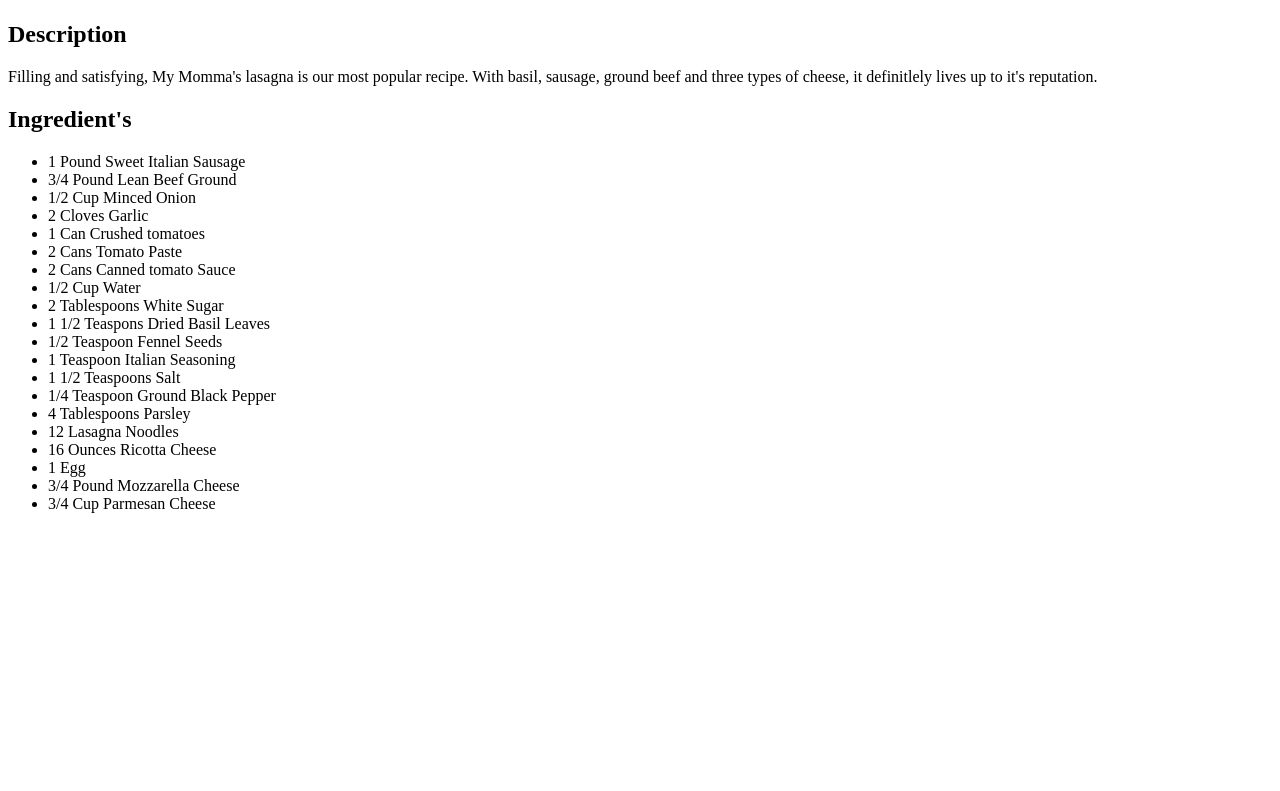
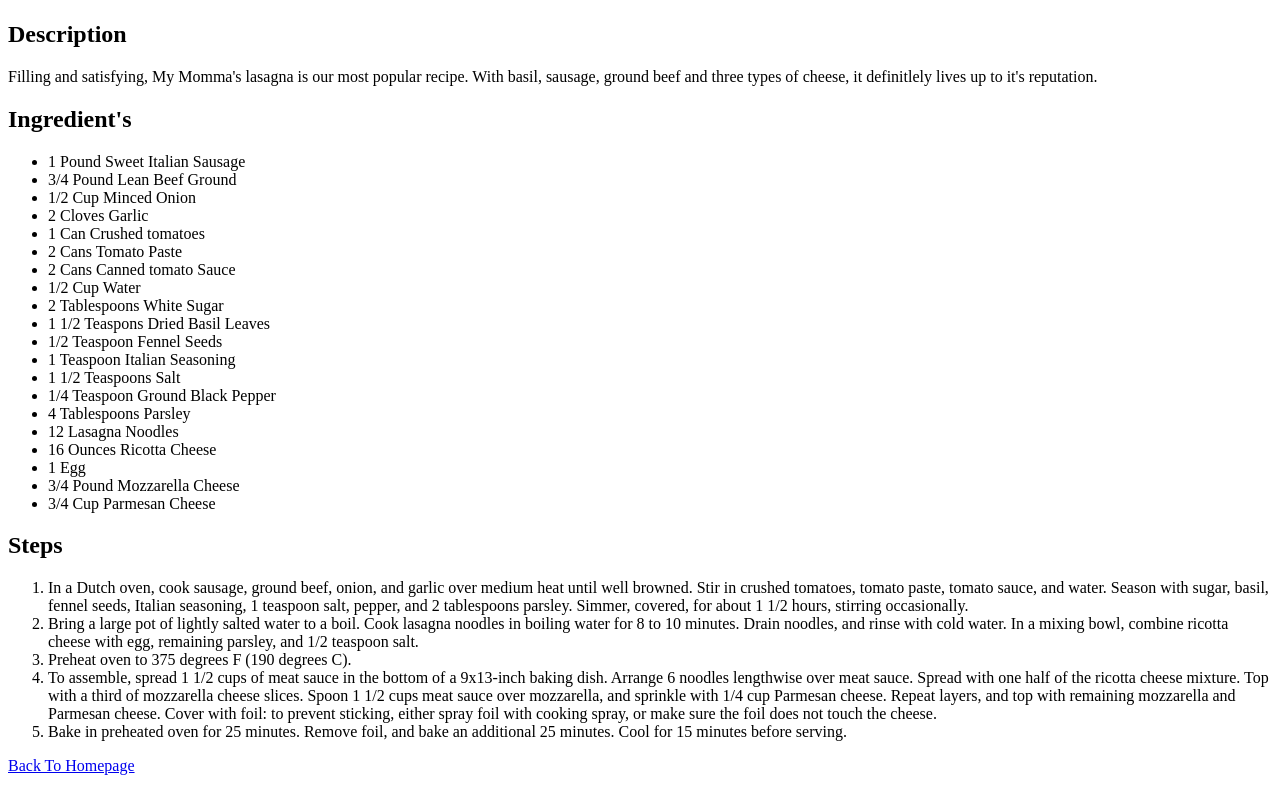
Before and after one commit to lewisio13893/odin-recipes, a plain HTML site: page recipes/lasagna.html in a window 1280 px wide. Shown: the part 383-1174 px from the top of the page. Before the commit the page ends 912 px from the top, so only its background shows below. Drawn offline with Linux system fonts and the light colour scheme.

Commit message:
Updated Webpage with new recipes
Added Macaroni Cheese and included Description, Ingredients, Steps and Image File
Added Image Directory
Uploaded Images to all Pages
Included Links to all Pages
Fixed Grammatical Errors

```diff
--- a/recipes/lasagna.html
+++ b/recipes/lasagna.html
@@ -32,13 +32,16 @@
                 <li>1 Egg</li>
                 <li>3/4 Pound Mozzarella Cheese</li>
                 <li>3/4 Cup Parmesan Cheese</li>
+            </ul>
+        <h2>Steps</h2>
+            <ol>
+                <li>In a Dutch oven, cook sausage, ground beef, onion, and garlic over medium heat until well browned. Stir in crushed tomatoes, tomato paste, tomato sauce, and water. Season with sugar, basil, fennel seeds, Italian seasoning, 1 teaspoon salt, pepper, and 2 tablespoons parsley. Simmer, covered, for about 1 1/2 hours, stirring occasionally.</li>
+                <li>Bring a large pot of lightly salted water to a boil. Cook lasagna noodles in boiling water for 8 to 10 minutes. Drain noodles, and rinse with cold water. In a mixing bowl, combine ricotta cheese with egg, remaining parsley, and 1/2 teaspoon salt.</li>
+                <li>Preheat oven to 375 degrees F (190 degrees C).</li>
+                <li>To assemble, spread 1 1/2 cups of meat sauce in the bottom of a 9x13-inch baking dish. Arrange 6 noodles lengthwise over meat sauce. Spread with one half of the ricotta cheese mixture. Top with a third of mozzarella cheese slices. Spoon 1 1/2 cups meat sauce over mozzarella, and sprinkle with 1/4 cup Parmesan cheese. Repeat layers, and top with remaining mozzarella and Parmesan cheese. Cover with foil: to prevent sticking, either spray foil with cooking spray, or make sure the foil does not touch the cheese.</li>
+                <li>Bake in preheated oven for 25 minutes. Remove foil, and bake an additional 25 minutes. Cool for 15 minutes before serving.</li>
+            </ol>
+            <p><a href="../index.html">Back To Homepage</a></p>
+    </body>
 
-            </ul>
-        </body>
-
-
-
-
-
-
-    </html>
+</html>
```
Also changed, not shown: index.html (+3 -2 lines).
